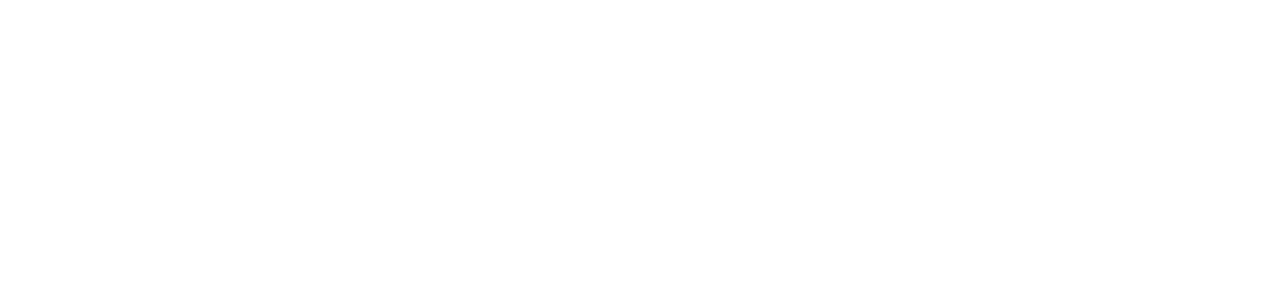
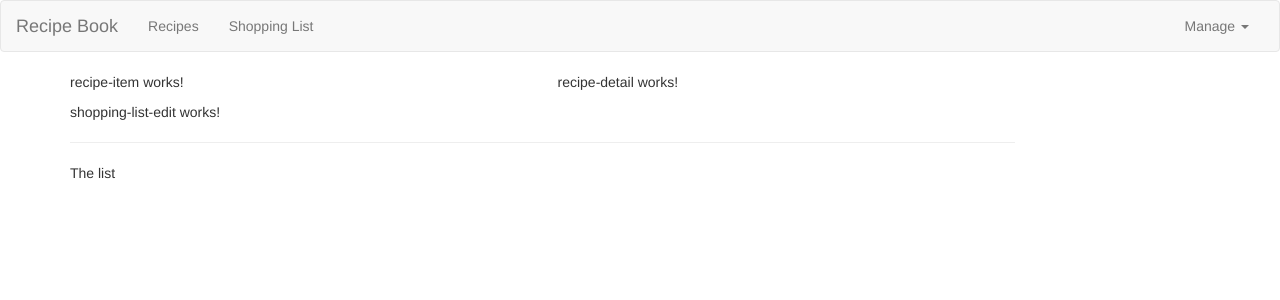
Before and after one commit to Segoy1/udemy-course-project, an Angular app: page / in a window 1280 px wide. Shown: the top 300 px of the page. Built offline with nearby package versions, Linux system fonts and the light colour scheme.

Commit message:
addded basic layout for the page

```diff
--- a/src/app/app.component.html
+++ b/src/app/app.component.html
@@ -1,2 +1,9 @@
+<app-header></app-header>
 <div class="container">
+  <div class="row">
+    <div class="col-md-12">
+      <app-recipes></app-recipes>
+      <app-shopping-list></app-shopping-list>
+    </div>
+  </div>
 </div>
--- a/src/app/app.module.ts
+++ b/src/app/app.module.ts
@@ -9,6 +9,7 @@
 import { RecipeItemComponent } from './header/recipes/recipe-list/recipe-item/recipe-item.component';
 import { RecipeDetailComponent } from './header/recipes/recipe-detail/recipe-detail.component';
 import { RecipesComponent } from './header/recipes/recipes.component';
+import {RouterLink} from "@angular/router";
 
 @NgModule({
   declarations: [
@@ -22,7 +23,8 @@
     RecipesComponent
   ],
   imports: [
-    BrowserModule
+    BrowserModule,
+    RouterLink
   ],
   providers: [],
   bootstrap: [AppComponent]
--- a/src/app/header/header.component.html
+++ b/src/app/header/header.component.html
@@ -1 +1,28 @@
-<p>header works!</p>
+<nav class="navbar navbar-default">
+  <div class="container-fluid">
+    <div class="navbar-header">
+      <button type="button" class="navbar-toggle" (click)="collapsed = !collapsed">
+        <span class="icon-bar" *ngFor="let iconBar of [1, 2, 3]"></span>
+      </button>
+      <a href="#" class="navbar-brand">Recipe Book</a>
+    </div>
+    <div class="navbar-collapse" [class.collapse]="collapsed" (window:resize)="collapsed = true">
+
+    <div class="navbar-default">
+      <ul class="nav navbar-nav">
+        <li><a href="#">Recipes</a> </li>
+        <li><a href="#">Shopping List</a></li>
+      </ul>
+      <ul class="nav navbar-nav navbar-right">
+        <li class="dropdown">
+          <a href="#" class="dropdown-toggle" role="button">Manage <span class="caret"></span> </a>
+          <ul class="dropdown-menu">
+            <li><a href="#">Save Data</a></li>
+            <li><a href="#">Fetch Data</a></li>s
+          </ul>
+        </li>
+      </ul>
+    </div>
+  </div>
+  </div>
+</nav>
--- a/src/app/header/header.component.ts
+++ b/src/app/header/header.component.ts
@@ -6,5 +6,5 @@
   styleUrl: './header.component.css'
 })
 export class HeaderComponent {
-
+collapsed=true;
 }
--- a/src/app/header/recipes/recipe-list/recipe-list.component.html
+++ b/src/app/header/recipes/recipe-list/recipe-list.component.html
@@ -1 +1 @@
-<p>recipe-list works!</p>
+<app-recipe-item></app-recipe-item>
--- a/src/app/header/recipes/recipes.component.html
+++ b/src/app/header/recipes/recipes.component.html
@@ -1 +1,8 @@
-<p>recipes works!</p>
+<div class="row">
+  <div class="col-md-5">
+    <app-recipe-list></app-recipe-list>
+  </div>
+  <div class="col-md-7">
+    <app-recipe-detail></app-recipe-detail>
+  </div>
+</div>
--- a/src/app/header/shopping-list/shopping-list.component.html
+++ b/src/app/header/shopping-list/shopping-list.component.html
@@ -1 +1,7 @@
-<p>shopping-list works!</p>
+<div class="row">
+  <div class="col-xs-10">
+    <app-shopping-list-edit></app-shopping-list-edit>
+    <hr>
+    <p>The list</p>
+  </div>
+</div>
```
